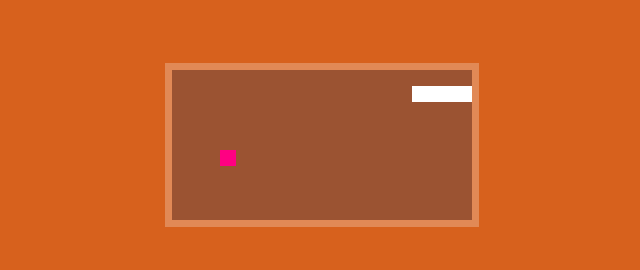
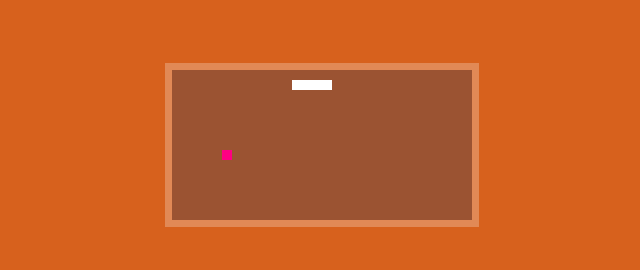
Before and after one commit to rickardd/snake, a plain HTML site: page index.html in a window 1280 px wide. Shown: the part 294-564 px from the top of the page, without its empty margins (318-958 px from the left). Drawn offline with Linux system fonts and the light colour scheme; a web font is replaced by a local one.

Commit message:
Changed game speed.

```diff
--- a/index.html
+++ b/index.html
@@ -98,8 +98,8 @@
         clientWidth = Math.floor(clientWidth)
         clientHeight = Math.floor(clientHeight)
 
-        const contextScale = 16
-        const gameSpeed = 70
+        const contextScale = 10
+        const gameSpeed = 120
 
         const snakeColor = "#fff"
         const appleColor = "#ff0082"
```
